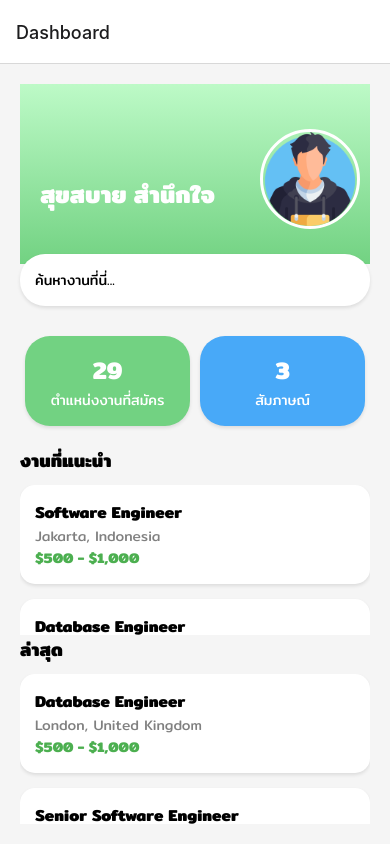
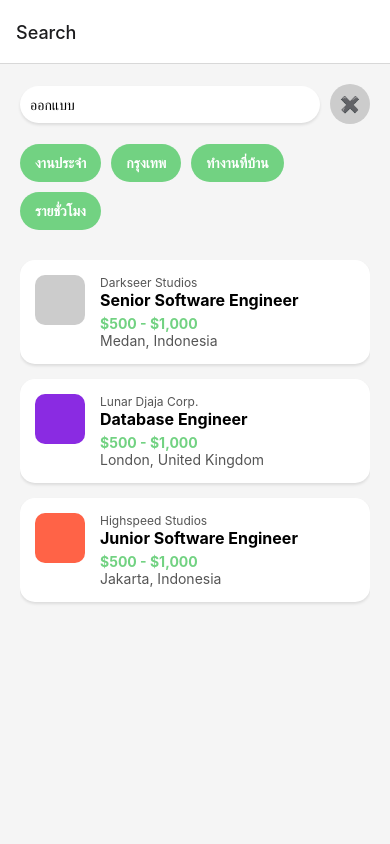
Before and after one commit to f5song/Job4All, a React Native app: screen /Search in a window 390 px wide. Built offline with nearby package versions, Linux system fonts and the light colour scheme; no server answers.

Commit message:
search v1

```diff
--- a/App.js
+++ b/App.js
@@ -1,5 +1,4 @@
 import React, { useEffect, useState } from 'react';
-import { View, Text } from 'react-native';
 import { NavigationContainer } from '@react-navigation/native';
 import { createNativeStackNavigator } from '@react-navigation/native-stack';
 import WelcomeScreen from './screens/WelcomeScreen';
@@ -8,6 +7,7 @@ import LoginScreen from './screens/LoginScreen';
 import RegisterScreen from './screens/RegisterScreen';
 import UserListScreen from './screens/UserListScreen';
 import DashboardScreen from './screens/DashboardScreen';
+import SearchScreen from './screens/SearchScreen';
 
 const Stack = createNativeStackNavigator();
 
@@ -15,7 +15,7 @@ export default function App() {
 
   return (
     <NavigationContainer>
-      <Stack.Navigator initialRouteName="Dashboard">
+      <Stack.Navigator initialRouteName="Search">
         <Stack.Screen
           name="Welcome"
           component={WelcomeScreen}
@@ -37,7 +37,14 @@ export default function App() {
           name="Dashboard"
           component={DashboardScreen}
         />
-        <Stack.Screen name="UserList" component={UserListScreen} />
+        <Stack.Screen
+          name="UserList"
+          component={UserListScreen}
+        />
+        <Stack.Screen
+          name="Search"
+          component={SearchScreen}
+        />
 
       </Stack.Navigator>
     </NavigationContainer>
--- /dev/null
+++ b/screens/SearchScreen.js
@@ -0,0 +1,162 @@
+import React from 'react';
+import { View, Text, TextInput, StyleSheet, TouchableOpacity, ScrollView } from 'react-native';
+
+const SearchScreen = () => {
+  return (
+    <View style={styles.container}>
+      {/* Search Bar */}
+      <View style={styles.searchContainer}>
+        <TextInput
+          style={styles.searchInput}
+          placeholder="ออกแบบ"
+        />
+        <TouchableOpacity style={styles.clearButton}>
+          <Text style={styles.clearButtonText}>✖️</Text>
+        </TouchableOpacity>
+      </View>
+
+      {/* Filter Section */}
+      <View style={styles.filterContainer}>
+        <TouchableOpacity style={styles.filterButton}>
+          <Text style={styles.filterText}>งานประจำ</Text>
+        </TouchableOpacity>
+        <TouchableOpacity style={styles.filterButton}>
+          <Text style={styles.filterText}>กรุงเทพ</Text>
+        </TouchableOpacity>
+        <TouchableOpacity style={styles.filterButton}>
+          <Text style={styles.filterText}>ทำงานที่บ้าน</Text>
+        </TouchableOpacity>
+        <TouchableOpacity style={styles.filterButton}>
+          <Text style={styles.filterText}>รายชั่วโมง</Text>
+        </TouchableOpacity>
+      </View>
+
+      {/* Job Listings */}
+      <ScrollView style={styles.jobList}>
+        <View style={styles.jobCard}>
+          <View style={styles.icon} />
+          <View style={styles.jobInfo}>
+            <Text style={styles.companyName}>Darkseer Studios</Text>
+            <Text style={styles.jobTitle}>Senior Software Engineer</Text>
+            <Text style={styles.salary}>$500 - $1,000</Text>
+            <Text style={styles.location}>Medan, Indonesia</Text>
+          </View>
+        </View>
+
+        <View style={styles.jobCard}>
+          <View style={[styles.icon, { backgroundColor: '#8A2BE2' }]} />
+          <View style={styles.jobInfo}>
+            <Text style={styles.companyName}>Lunar Djaja Corp.</Text>
+            <Text style={styles.jobTitle}>Database Engineer</Text>
+            <Text style={styles.salary}>$500 - $1,000</Text>
+            <Text style={styles.location}>London, United Kingdom</Text>
+          </View>
+        </View>
+
+        <View style={styles.jobCard}>
+          <View style={[styles.icon, { backgroundColor: '#FF6347' }]} />
+          <View style={styles.jobInfo}>
+            <Text style={styles.companyName}>Highspeed Studios</Text>
+            <Text style={styles.jobTitle}>Junior Software Engineer</Text>
+            <Text style={styles.salary}>$500 - $1,000</Text>
+            <Text style={styles.location}>Jakarta, Indonesia</Text>
+          </View>
+        </View>
+      </ScrollView>
+    </View>
+  );
+};
+
+const styles = StyleSheet.create({
+  container: {
+    flex: 1,
+    padding: 20,
+    backgroundColor: '#F5F5F5',
+  },
+  searchContainer: {
+    flexDirection: 'row',
+    alignItems: 'center',
+    marginBottom: 20,
+  },
+  searchInput: {
+    flex: 1,
+    padding: 10,
+    borderRadius: 25,
+    backgroundColor: 'white',
+    shadowColor: '#000',
+    shadowOffset: { width: 0, height: 2 },
+    shadowOpacity: 0.1,
+    shadowRadius: 3,
+    elevation: 5,
+  },
+  clearButton: {
+    marginLeft: 10,
+    padding: 10,
+    backgroundColor: '#ccc',
+    borderRadius: 25,
+  },
+  clearButtonText: {
+    fontSize: 16,
+  },
+  filterContainer: {
+    flexDirection: 'row',
+    flexWrap: 'wrap',
+    marginBottom: 20,
+  },
+  filterButton: {
+    backgroundColor: '#72D282',
+    paddingVertical: 10,
+    paddingHorizontal: 15,
+    borderRadius: 25,
+    marginRight: 10,
+    marginBottom: 10,
+  },
+  filterText: {
+    color: 'white',
+    fontSize: 14,
+    fontWeight: 'bold',
+  },
+  jobList: {
+    flex: 1,
+  },
+  jobCard: {
+    flexDirection: 'row',
+    padding: 15,
+    backgroundColor: 'white',
+    borderRadius: 15,
+    marginBottom: 15,
+    shadowColor: '#000',
+    shadowOffset: { width: 0, height: 2 },
+    shadowOpacity: 0.1,
+    shadowRadius: 3,
+    elevation: 5,
+  },
+  icon: {
+    width: 50,
+    height: 50,
+    borderRadius: 10,
+    backgroundColor: '#ccc',
+    marginRight: 15,
+  },
+  jobInfo: {
+    flex: 1,
+  },
+  companyName: {
+    fontSize: 12,
+    color: '#555',
+  },
+  jobTitle: {
+    fontSize: 16,
+    fontWeight: 'bold',
+    marginBottom: 5,
+  },
+  salary: {
+    color: '#72D282',
+    fontWeight: 'bold',
+  },
+  location: {
+    color: '#555',
+  },
+});
+
+export default SearchScreen;
```
